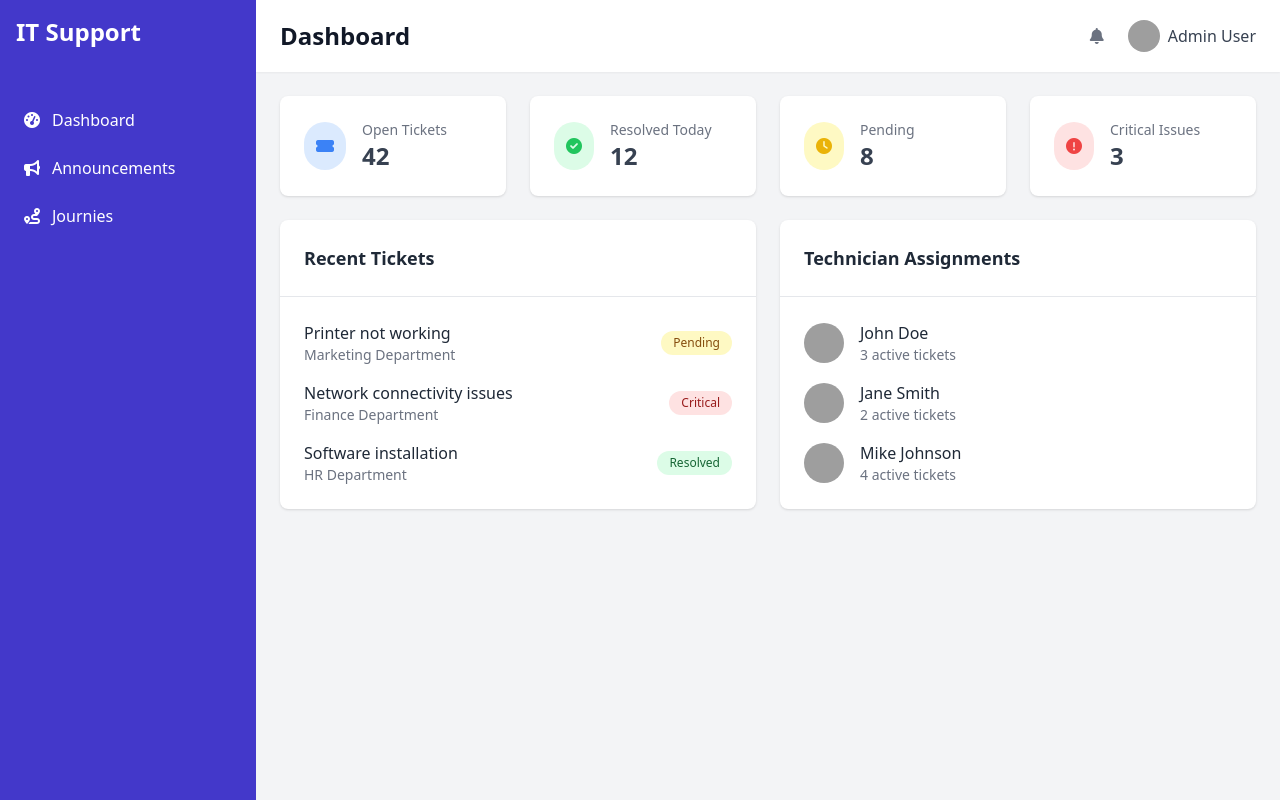
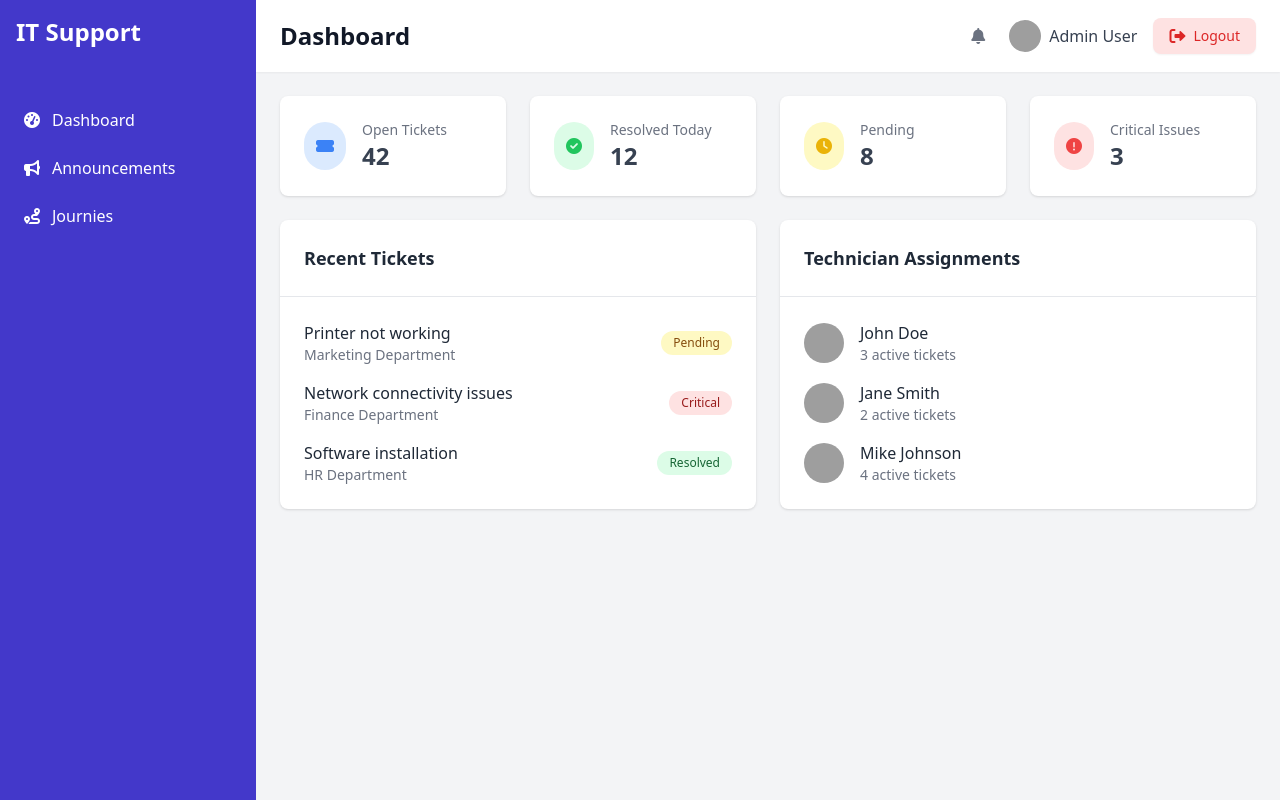
Before and after one commit to oussamasine07/delivery-matcher, an Angular app in the folder frontend/: page /app in a window 1280 px wide. Built offline with nearby package versions, Linux system fonts and the light colour scheme; sample sign-in values are in the browser's storage; grey boxes are pictures that could not be loaded.

Commit message:
make logout button

```diff
--- a/frontend/src/app/components/partials/navbar/navbar.component.html
+++ b/frontend/src/app/components/partials/navbar/navbar.component.html
@@ -1,21 +1,54 @@
+<!--<header class="bg-white shadow-sm">-->
+<!--  <div class="flex items-center justify-between px-6 py-4">-->
+<!--    <div class="flex items-center">-->
+<!--      <button id="mobile-menu-button" class="md:hidden p-2 mr-2 text-gray-600 hover:text-gray-900">-->
+<!--        <i class="fas fa-bars"></i>-->
+<!--      </button>-->
+<!--      <h1 class="text-2xl font-semibold text-gray-900">Dashboard</h1>-->
+<!--    </div>-->
+<!--    <div class="flex items-center">-->
+<!--      <button class="p-2 text-gray-500 hover:text-gray-700">-->
+<!--        <i class="fas fa-bell"></i>-->
+<!--      </button>-->
+<!--      <div class="ml-4 relative">-->
+<!--        <div class="flex items-center cursor-pointer">-->
+<!--          <img class="h-8 w-8 rounded-full" src="https://ui-avatars.com/api/?name=Admin" alt="Profile">-->
+<!--          <span class="ml-2 text-gray-700">Admin User</span>-->
+<!--        </div>-->
+<!--      </div>-->
+<!--    </div>-->
+<!--  </div>-->
+<!--</header>-->
+
 <header class="bg-white shadow-sm">
   <div class="flex items-center justify-between px-6 py-4">
+    <!-- Left Section -->
     <div class="flex items-center">
       <button id="mobile-menu-button" class="md:hidden p-2 mr-2 text-gray-600 hover:text-gray-900">
         <i class="fas fa-bars"></i>
       </button>
       <h1 class="text-2xl font-semibold text-gray-900">Dashboard</h1>
     </div>
+
+    <!-- Right Section -->
     <div class="flex items-center">
+      <!-- Notifications -->
       <button class="p-2 text-gray-500 hover:text-gray-700">
         <i class="fas fa-bell"></i>
       </button>
+
+      <!-- Profile -->
       <div class="ml-4 relative">
         <div class="flex items-center cursor-pointer">
           <img class="h-8 w-8 rounded-full" src="https://ui-avatars.com/api/?name=Admin" alt="Profile">
           <span class="ml-2 text-gray-700">Admin User</span>
         </div>
       </div>
+
+      <button (click)="onLogoutClick()" class="ml-4 px-4 py-2 bg-red-100 hover:bg-red-200 text-red-600 hover:text-red-700 rounded-lg flex items-center gap-2 shadow-sm transition">
+        <i class="fas fa-sign-out-alt"></i>
+        <span class="text-sm font-medium">Logout</span>
+      </button>
     </div>
   </div>
 </header>
--- a/frontend/src/app/components/partials/navbar/navbar.component.ts
+++ b/frontend/src/app/components/partials/navbar/navbar.component.ts
@@ -1,4 +1,5 @@
-import { Component } from '@angular/core';
+import {Component, inject} from '@angular/core';
+import {Router} from '@angular/router';
 
 @Component({
   selector: 'app-navbar',
@@ -8,4 +9,11 @@ import { Component } from '@angular/core';
 })
 export class NavbarComponent {
 
+  router: Router = inject(Router);
+
+  onLogoutClick () {
+    localStorage.removeItem("token");
+    this.router.navigate(["/"]);
+  }
+
 }
```
